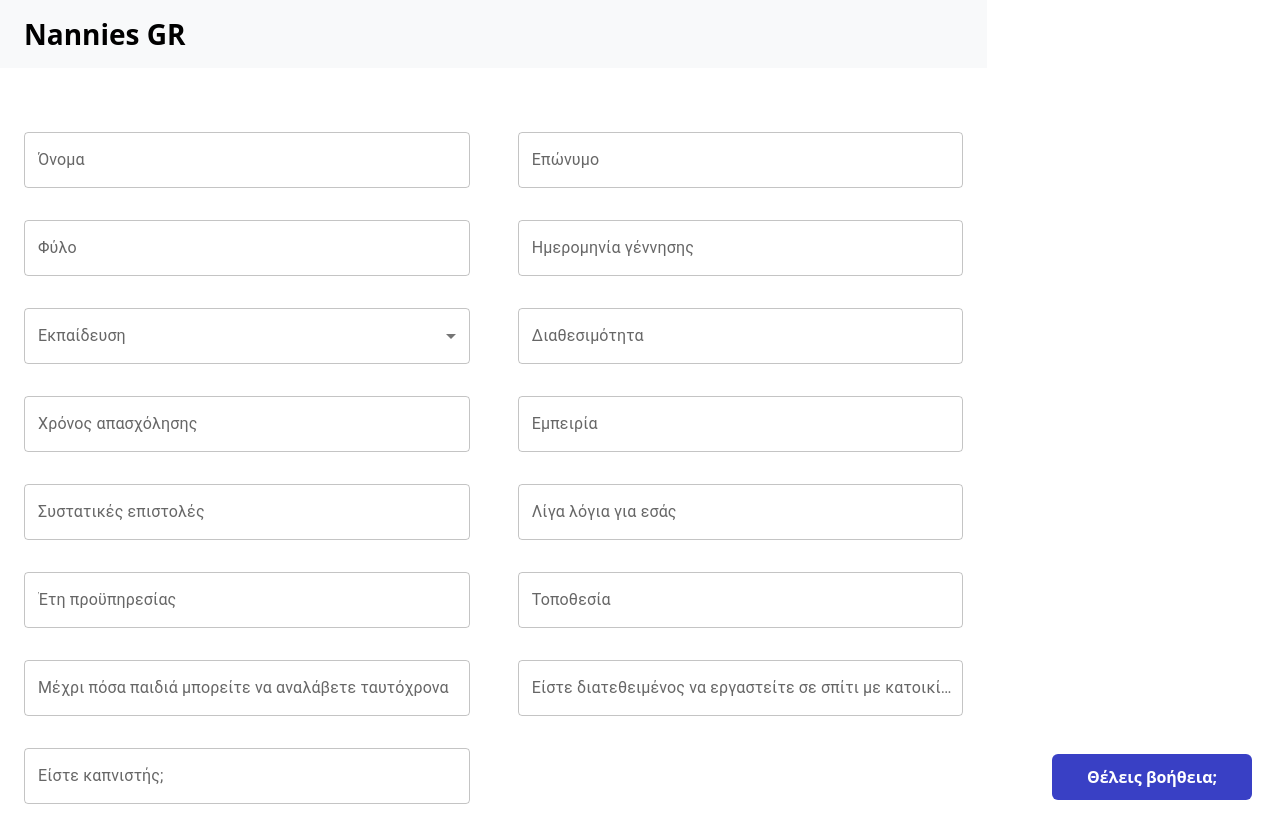
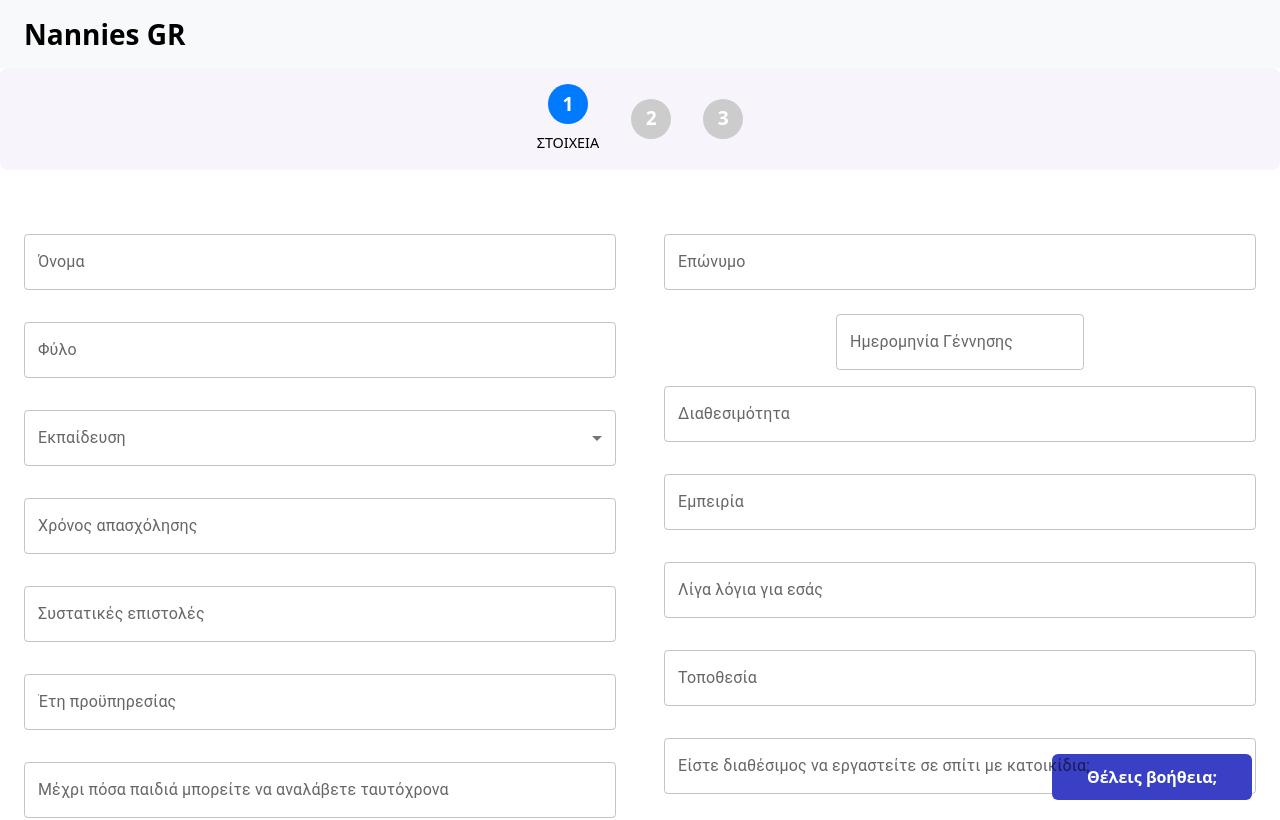
Before and after one commit to giannisz2/Website_Nannies, a React (Vite) app: page /FirstStep in a window 1280 px wide. Shown: the top 820 px of the page. Built offline with nearby package versions, Linux system fonts and the light colour scheme.

Commit message:
First step done

```diff
--- a/package.json
+++ b/package.json
@@ -17,8 +17,10 @@
     "@fortawesome/react-fontawesome": "^0.2.2",
     "@mui/icons-material": "^6.1.9",
     "@mui/material": "^6.1.9",
+    "@mui/x-date-pickers": "^7.23.2",
     "@popperjs/core": "^2.11.8",
     "bootstrap": "^5.3.3",
+    "dayjs": "^1.11.13",
     "firebase": "^11.0.2",
     "react": "^18.3.1",
     "react-bootstrap": "^2.10.6",
--- /dev/null
+++ b/src/components/layout/Datepicker.jsx
@@ -0,0 +1,22 @@
+import * as React from 'react';
+import dayjs from 'dayjs';
+import { DemoContainer } from '@mui/x-date-pickers/internals/demo';
+import { LocalizationProvider } from '@mui/x-date-pickers/LocalizationProvider';
+import { AdapterDayjs } from '@mui/x-date-pickers/AdapterDayjs';
+import { DatePicker } from '@mui/x-date-pickers/DatePicker';
+
+export default function DatePickerValue() {
+  const [value, setValue] = React.useState();
+
+  return (
+    <LocalizationProvider dateAdapter={AdapterDayjs}>
+      <DemoContainer components={['DatePicker', 'DatePicker']}>
+        <DatePicker
+          label="Ημερομηνία Γέννησης"
+          value={value}
+          onChange={(newValue) => setValue(newValue)}
+        />
+      </DemoContainer>
+    </LocalizationProvider>
+  );
+}
--- a/src/pages/nannies/FirstStep.jsx
+++ b/src/pages/nannies/FirstStep.jsx
@@ -4,12 +4,25 @@ import HelpButton from '../../components/buttons/HelpButton.jsx';
 import { Row, Col } from 'react-bootstrap';
 import { Select, MenuItem, TextField, InputLabel, FormControl } from '@mui/material';
 import '../../styles/FirstStep.css'
+import Datepicker from '../../components/layout/Datepicker.jsx';
 
 export default function FirstStep() {
     return (
         <div className="profile-edit-nannies d-flex flex-column min-vh-100">
             <HelpButton />
             <Logo />
+            <div class="stepper">
+                <div class="step active">
+                    <div class="circle">1</div>
+                    <div class="label">ΣΤΟΙΧΕΙΑ</div>
+                </div>
+                <div class="step">
+                    <div class="circle">2</div>
+                </div>
+                <div class="step">
+                    <div class="circle">3</div>
+                </div>
+            </div>
             <div className="content flex-grow-1 d-flex align-items-center justify-content-center">
                 <Row className="align-items-start justify-content-center g-5 m-0 w-100">
                     <Col
@@ -37,7 +50,13 @@ export default function FirstStep() {
                             type="text"
                             className="my-3"
                         />
-                        <TextField fullWidth label="Είστε καπνιστής;" type="text" className="my-3" />
+                        <FormControl fullWidth className="my-3">
+                            <InputLabel>Είστε καπνιστής;</InputLabel>
+                            <Select defaultValue="">
+                                <MenuItem value="ΝΑΙ">ΝΑΙ</MenuItem>
+                                <MenuItem value="ΟΧΙ">ΟΧΙ</MenuItem>
+                            </Select>
+                        </FormControl>
                     </Col>
                     <Col
                         md={6}
@@ -45,17 +64,19 @@ export default function FirstStep() {
                         className="d-flex flex-column align-items-center justify-content-center text-center"
                     >
                         <TextField fullWidth label="Επώνυμο" type="text" className="my-3" />
-                        <TextField fullWidth label="Ημερομηνία γέννησης" type="text" className="my-3" />
+                        <Datepicker/>
                         <TextField fullWidth label="Διαθεσιμότητα" type="text" className="my-3" />
                         <TextField fullWidth label="Εμπειρία" type="text" className="my-3" />
                         <TextField fullWidth label="Λίγα λόγια για εσάς" type="text" className="my-3" />
                         <TextField fullWidth label="Τοποθεσία" type="text" className="my-3" />
-                        <TextField
-                            fullWidth
-                            label="Είστε διατεθειμένος να εργαστείτε σε σπίτι με κατοικίδια;"
-                            type="text"
-                            className="my-3"
-                        />
+                        <FormControl fullWidth className="my-3">
+                            <InputLabel>Είστε διαθέσιμος να εργαστείτε σε σπίτι με κατοικίδια;</InputLabel>
+                            <Select defaultValue="">
+                                <MenuItem value="ΝΑΙ">ΝΑΙ</MenuItem>
+                                <MenuItem value="ΟΧΙ">ΟΧΙ</MenuItem>
+                            </Select>
+                        </FormControl>
+                        <button id="button-apply">Οριστική Υποβολή</button>
                     </Col>
                 </Row>
             </div>
--- a/src/styles/FirstStep.css
+++ b/src/styles/FirstStep.css
@@ -1,3 +1,65 @@
-body{
-    width: 100%;
+#root{
+  width: 100%;
 }
+
+.stepper {
+    display: flex;
+    align-items: center;
+    justify-content: center;
+    gap: 2rem;
+    background-color: #f8f4fc;
+    padding: 1rem;
+    border-radius: 8px;
+  }
+
+  .step {
+    display: flex;
+    flex-direction: column;
+    align-items: center;
+    position: relative;
+  }
+
+  .step:not(:last-child)::after {
+    content: '';
+    position: absolute;
+    top: 50%;
+    right: -1.5rem;
+    height: 2px;
+    width: 3rem;
+    background-color: #ccc;
+    z-index: -1;
+  }
+
+  .step.active:not(:last-child)::after {
+    background-color: #007bff;
+  }
+
+  .circle {
+    width: 40px;
+    height: 40px;
+    border-radius: 50%;
+    background-color: #ccc;
+    display: flex;
+    align-items: center;
+    justify-content: center;
+    font-size: 1.2rem;
+    font-weight: bold;
+    color: white;
+    transition: background-color 0.3s ease;
+  }
+
+  .step.active .circle {
+    background-color: #007bff;
+  }
+
+  .label {
+    margin-top: 0.5rem;
+    font-size: 0.9rem;
+    color: black;
+  }
+
+  #button-apply{
+    margin-top: 30px;
+    border-radius: 50px;
+    padding: 10px 300px;
+  }
```
Also changed, not shown: 1 other file (tests, documents, lock files or other folders).
